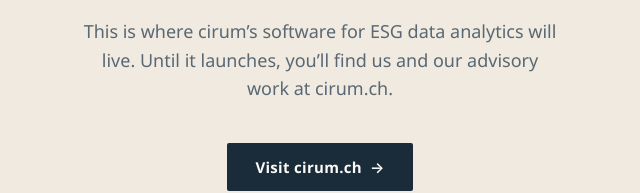
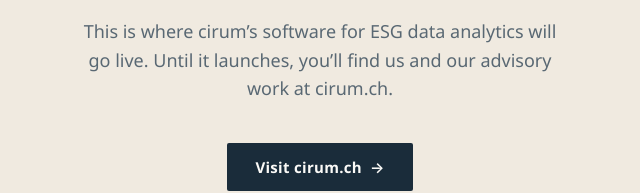
Before and after one commit to cirum-ch/cirumanalytics, a plain HTML site: page index.html in a window 1280 px wide. Shown: the part 454-647 px from the top of the page, 320-960 px from the left. Drawn offline with Linux system fonts and the light colour scheme.

Commit message:
Add files via upload

```diff
--- a/index.html
+++ b/index.html
@@ -168,7 +168,7 @@
       <p class="eyebrow">ESG Data Analytics</p>
       <hr class="rule">
       <h1>Our ESG data analytics platform is taking shape.</h1>
-      <p class="lead">This is where cirum’s software for ESG data analytics will live. Until it launches, you’ll find us and our advisory work at cirum.ch.</p>
+      <p class="lead">This is where cirum’s software for ESG data analytics will go live. Until it launches, you’ll find us and our advisory work at cirum.ch.</p>
       <a class="button" href="https://cirum.ch/">Visit cirum.ch<span class="arrow" aria-hidden="true">→</span></a>
     </div>
   </main>
```
